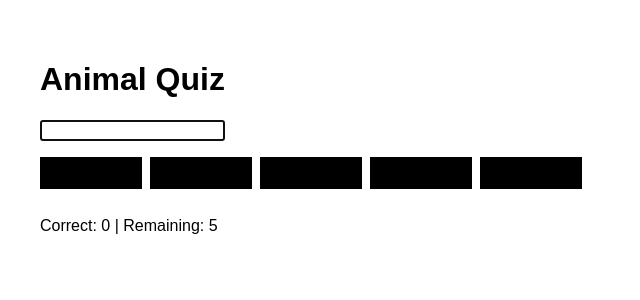
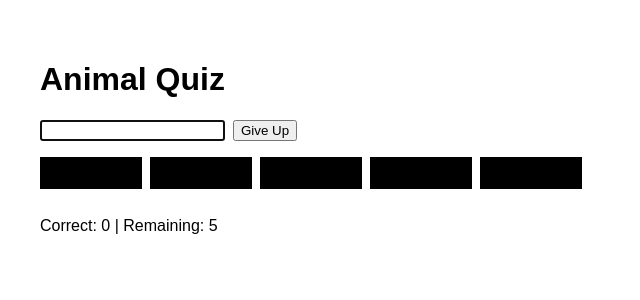
Before and after one commit to ahoff-git/Quizzler, a Next.js app: page / in a window 1280 px wide. Shown: the top 300 px of the page, without its empty margins (0-640 px from the left). Built offline with nearby package versions, Linux system fonts and the light colour scheme.

Commit message:
feat: allow players to give up

```diff
--- a/app/page.tsx
+++ b/app/page.tsx
@@ -24,6 +24,7 @@ export default function Page() {
   const [quizAnimals, setQuizAnimals] = useState<string[]>([]);
   const [guessed, setGuessed] = useState<string[]>([]);
   const [guess, setGuess] = useState('');
+  const [revealed, setRevealed] = useState(false);
   const inputRef = useRef<HTMLInputElement>(null);
 
   useEffect(() => {
@@ -58,10 +59,19 @@ export default function Page() {
           onChange={(e) => setGuess(e.target.value)}
           autoFocus
         />
+        <button
+          type="button"
+          onClick={() => setRevealed(true)}
+          disabled={revealed}
+          style={{ marginLeft: '8px' }}
+        >
+          Give Up
+        </button>
       </form>
       <div style={{ marginTop: '1rem' }}>
         {quizAnimals.map((animal, index) => {
           const isGuessed = guessed.includes(animal);
+          const showAnimal = isGuessed || revealed;
           return (
             <span
               key={index}
@@ -69,7 +79,7 @@ export default function Page() {
                 display: 'inline-block',
                 width: '100px',
                 height: '30px',
-                backgroundColor: isGuessed ? '#fff' : '#000',
+                backgroundColor: showAnimal ? '#fff' : '#000',
                 color: '#000',
                 marginRight: '8px',
                 marginBottom: '8px',
@@ -78,14 +88,16 @@ export default function Page() {
                 border: '1px solid #000',
               }}
             >
-              {isGuessed ? animal : ''}
+              {showAnimal ? animal : ''}
             </span>
           );
         })}
       </div>
       <p>
-        Correct: {guessed.length} | Remaining: {quizAnimals.length - guessed.length}
+        Correct: {guessed.length} | Remaining:{' '}
+        {revealed ? 0 : quizAnimals.length - guessed.length}
       </p>
+      {revealed && <p>You gave up! Answers revealed.</p>}
     </main>
   );
 }
```
Also changed, not shown: 1 other file (tests, documents, lock files or other folders).
